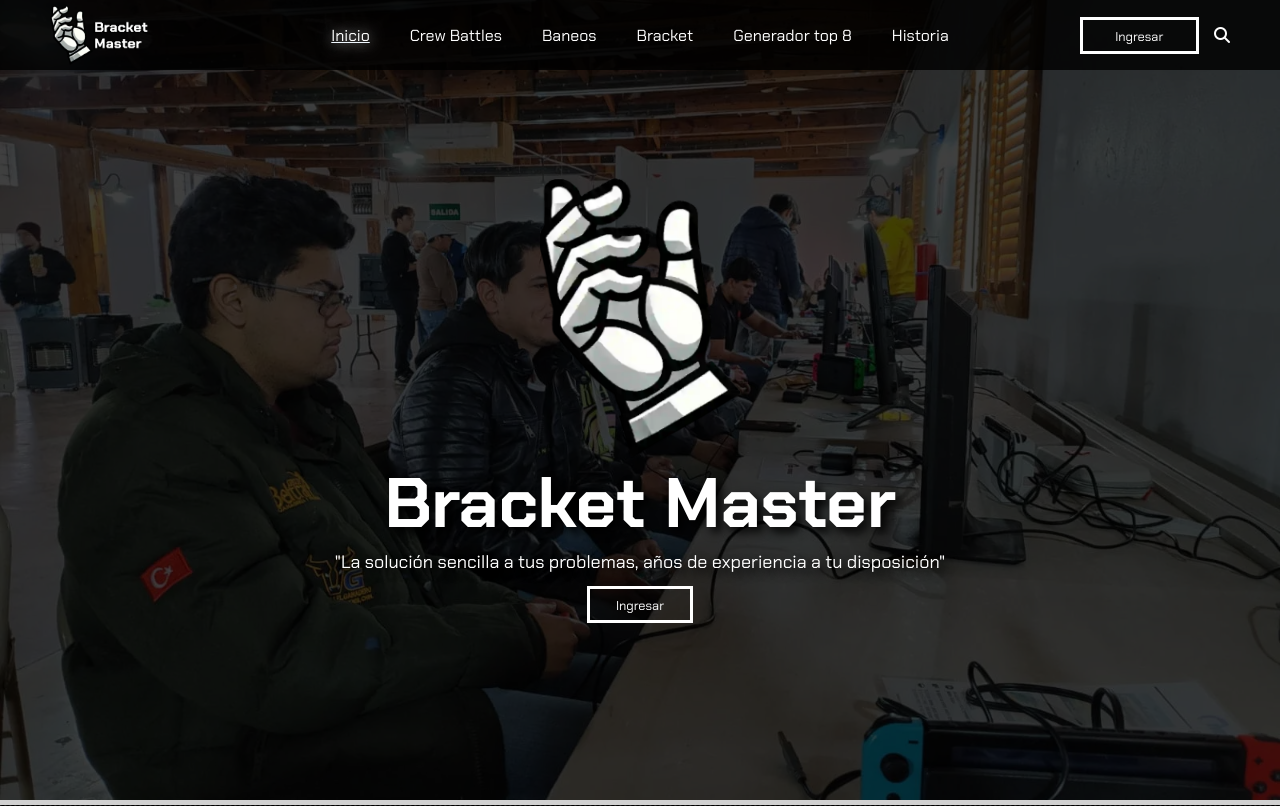
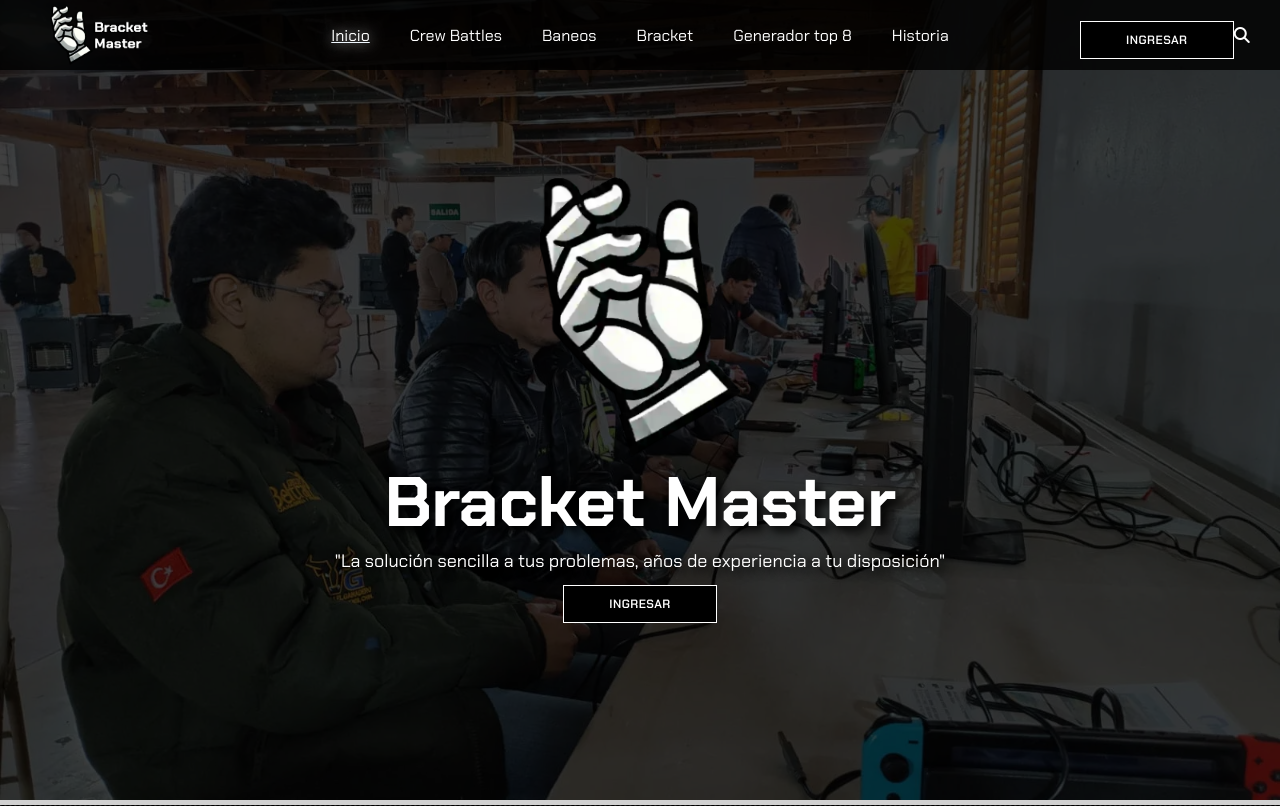
Before and after one commit to DavidHinojosVega/DavidHinojosVega.github.io, a PHP site: page / in a window 1280 px wide. Shown: the top 806 px of the page. Run offline with PHP 8.4, Linux system fonts and the light colour scheme; some libraries are stand-ins or nearby versions.

Commit message:
acomodo de elementos

```diff
--- a/CSS/movil.css
+++ b/CSS/movil.css
@@ -15,13 +15,21 @@
     }
     body>div.c{
         width: 100%;
-
+    }
+    body>div.c>img{
+        width: 30%;
+        height: 35%;
+    }
+    body>div.c>p{
+        font-size: 15px;
     }
     body > div.hbox> div {
         width: 100%;
     }
     body > div.c > h2 {
         text-align: center;
+        font-size: 40px;
+        margin: 10px;
     }
     body > div.hbox {
         display: block;
--- a/CSS/stilesLogin.css
+++ b/CSS/stilesLogin.css
@@ -50,7 +50,7 @@ body{
 }
 .container button{
     background-color: #000000;
-    color: #fff;
+    color: #ffffff;
     font-size: 12px;
     padding: 10px 45px;
     border: 1px solid transparent;
--- a/CSS/styles.css
+++ b/CSS/styles.css
@@ -26,18 +26,18 @@ body > div.c{
     height: 100vh; /* Asegura que el body ocupe toda la altura de la ventana */
 }
 body>div.c>a{
-    width: 100px;/*Agarra el 75% del dv.hijo1*/
-    height: 23px;/*Altura del boton*/
-    font-size: .8rem;
-    background: none;
-    border: 3px solid;
+    background-color: #000000;
     color: #ffffff;
-    transition: all 0.3s ease;
-    display: flex;
-    justify-content: center;
+    font-size: 12px;
+    padding: 10px 45px;
+    border: 1px solid transparent;
+    font-weight: 600;
+    letter-spacing: 0.5px;
+    text-transform: uppercase;
+    margin-top: 10px;
+    cursor: pointer;
     text-decoration: none;
-    padding-top: 8px;
-    margin-top: 10px;
+    border-color: #ffffff;
 }
 body>div.c>a:hover{
     background-color: #ffffff;  /* Cambia el color de fondo del botón a un tono oscuro (#001a2b) cuando se pasa el mouse por encima */
@@ -141,22 +141,23 @@ header>div#divpapa>div.hijo1>img{
     height: 100%; /* Mantén las proporciones del logotipo */
 }
 header>div#divpapa>div.hijo1>a{
-    width: 75%;/*Agarra el 75% del dv.hijo1*/
-    height: 23px;/*Altura del boton*/
-    font-size: .8rem;
-    background: none;
-    border: 3px solid;
+    background-color: #000000;
     color: #ffffff;
-    transition: all 0.3s ease;
-    display: flex;
-    justify-content: center;
+    font-size: 12px;
+    padding: 10px 45px;
+    border: 1px solid transparent;
+    font-weight: 600;
+    letter-spacing: 0.5px;
+    text-transform: uppercase;
+    margin-top: 10px;
+    cursor: pointer;
     text-decoration: none;
-    padding-top: 8px;
+    border-color: #ffffff;
 }
 header>div#divpapa>div.hijo1>a:hover{
     background-color: #ffffff;  /* Cambia el color de fondo del botón a un tono oscuro (#001a2b) cuando se pasa el mouse por encima */
     box-shadow: 0 0 10px var(--color);  /* Aplica una sombra al botón. La sombra es difusa (0px en desplazamiento horizontal y vertical) con un desenfoque de 20px y el color se toma de una variable CSS personalizada (--color) */
-    transition: all 1s ease;/*Hace una transicion generando una animación*/
+    transition: all .3s ease;/*Hace una transicion generando una animación*/
     color: #000000
 }
 header>div#divpapa>div#hijo2{
--- a/login.html
+++ b/login.html
@@ -3,12 +3,15 @@
 <head>
     <meta charset="UTF-8">
     <meta name="viewport" content="width=device-width, initial-scale=1.0">
+    <meta name="description" content="Bracket Master, la mejor solución para organizar torneos con años de experiencia.">
+    <meta name="author" content="David Hinojos">
     <title>Login</title>
     <link rel="stylesheet" href="./CSS/stilesLogin.css">
     <link rel="stylesheet" href="https://cdnjs.cloudflare.com/ajax/libs/font-awesome/6.6.0/css/all.min.css" crossorigin="anonymous" referrerpolicy="no-referrer"/>
     <link rel="preconnect" href="https://fonts.googleapis.com">
     <link rel="preconnect" href="https://fonts.gstatic.com" crossorigin>
     <link href="https://fonts.googleapis.com/css2?family=Chakra+Petch:wght@300;400;500;600;700&display=swap" rel="stylesheet"><!--Importar fuente de letra escogida en google fonts-->
+    <link rel="stylesheet" href="./CSS/movil_login.css">
 </head>
 <body>
     <header>
```
Also changed, not shown: CSS/movil_login.css (added, +10 -0 lines).
